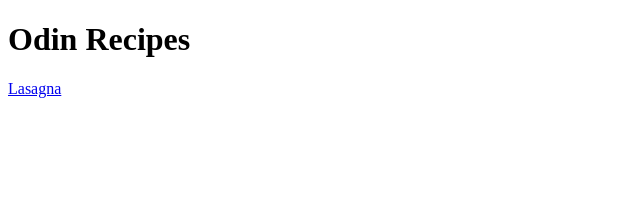
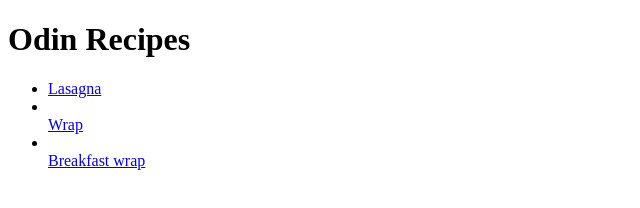
Before and after one commit to karolstrus/odin-recipes, a plain HTML site: page index.html in a window 1280 px wide. Shown: the whole page, without its empty margins (0-640 px from the left). Drawn offline with Linux system fonts and the light colour scheme.

Commit message:
Edit index to contain new recipes

```diff
--- a/index.html
+++ b/index.html
@@ -5,6 +5,10 @@
 </head>
 <body>
     <h1>Odin Recipes</h1>
-    <a href="recipes/lasagna.html">Lasagna</a>
+    <ul>
+        <li><a href="recipes/lasagna.html">Lasagna</a></li>
+        <li></li><a href="recipes/smoothie.html">Wrap</a></li>
+        <li></li><a href="recipes/wrap.html">Breakfast wrap</a></li>
+    </ul>
 </body>
 </html>
```
